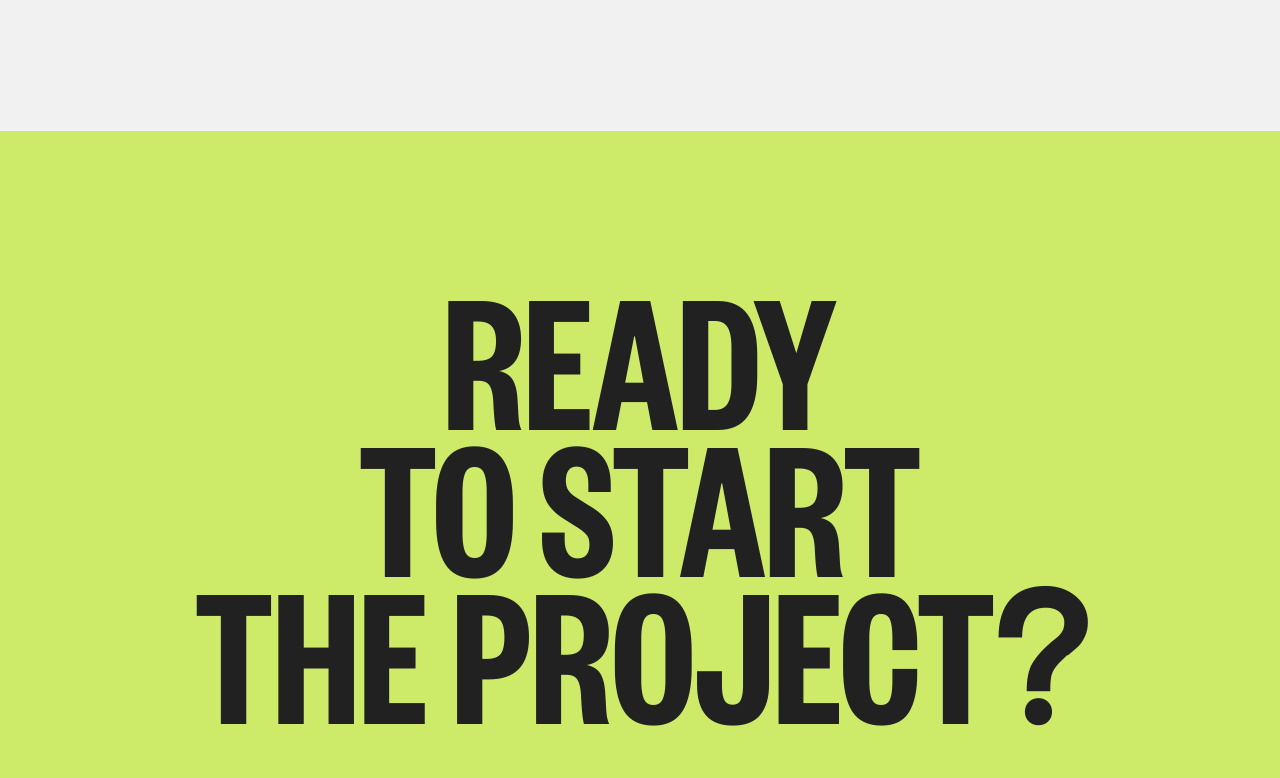
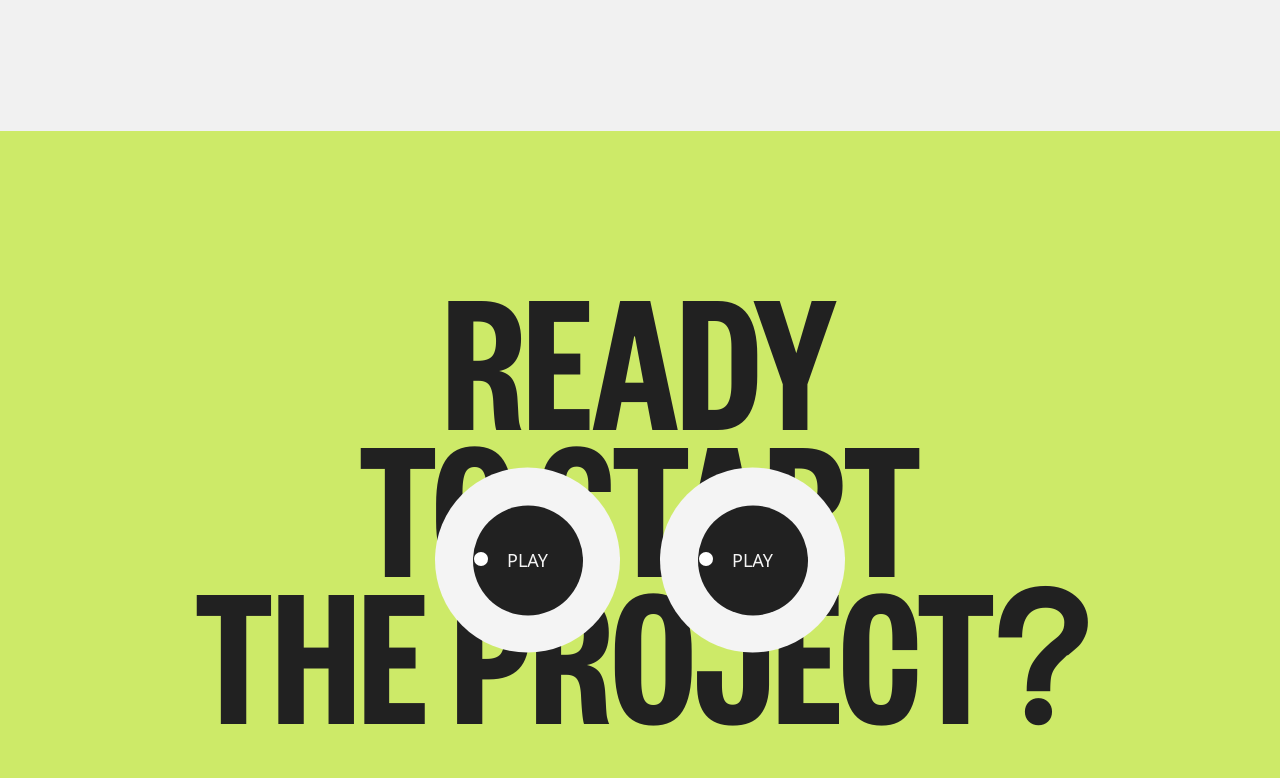
Before and after one commit to AmanMandal7/Ochi.design--Clone, a React (Vite) app: page / in a window 1280 px wide. Shown: the part 5540-6318 px from the top of the page. Built offline with nearby package versions, Linux system fonts and the light colour scheme.

Commit message:
Added the eye in the per footer

```diff
--- a/src/components/Prefooter.jsx
+++ b/src/components/Prefooter.jsx
@@ -1,13 +1,31 @@
-import React from 'react'
+import React, { useEffect, useState } from 'react'
 
 const Prefooter = () => {
+
+    const [rotate, setRotate] = useState(0);
+
+    useEffect(() => {
+      window.addEventListener("mousemove", (e)=> {
+        let mouseX = e.clientX;
+        let mouseY = e.clientY;
+
+        let deltaX =  window.innerWidth/2 - mouseX;
+        let deltaY =  window.innerHeight/2 - mouseY;
+
+        var angle = Math.atan2(deltaY, deltaX) * (180/Math.PI);
+        setRotate(angle);
+      })
+    },)
+
   return (
-    <div className='w-full min-h-screen bg-[#CDEA68]'>
+    <div className='relative w-full min-h-screen bg-[#CDEA68]'>
+
         <div className="headings font-[FoundersGrotesk] pt-[150px] text-[16vw] leading-[11.5vw] flex flex-col justify-center items-center">
             <h1 className=''>READY</h1>
             <h1>TO START</h1>
             <h1>THE PROJECT<span className='font-[NeueMontreal] text-[14vw] font-bold'>?</span></h1>
         </div>
+
         <div className="buttons py-[50px] flex flex-col justify-center items-center gap-[15px] font-[NeueMontreal]">
             <button className='uppercase px-[23px] py-[14px] bg-[#212121] text-[#fff] rounded-full flex items-center'>START THE PROJECT
                 <div className='w-[8px] h-[8px] bg-[#fff] rounded-full ml-[20px]'></div>
@@ -17,6 +35,25 @@ const Prefooter = () => {
                 <div className='w-[8px] h-[8px] bg-[#212121] rounded-full ml-[20px]'></div>
             </button>
         </div>
+
+        <div className="eyes absolute flex gap-[40px] top-1/2 left-1/2 translate-x-[-50%] translate-y-[-50%]">
+                <div className="circle-1 relative w-[185px] h-[185px] flex justify-center items-center rounded-full bg-[#F4F4F4]">
+                    <div className="black-circle absolute overflow-hidden w-[110px] h-[110px] top-[50%] left-[50%] translate-x-[-50%] translate-y-[-50%] rounded-full bg-[#212121] text-[#F4F4F4] text-[18px]">
+                        <div className="text absolute top-1/2 left-1/2 translate-x-[-50%] translate-y-[-50%]">PLAY</div>
+                        <div style={{transform: `translate(-50%, -50%) rotate(${rotate}deg)`}} className="line absolute top-1/2 left-1/2 translate-x-[-50%] translate-y-[-50%] w-full h-[17px]">
+                            <div className="w-[14px] h-[14px] rounded-full bg-[white] ml-[1.5px]"></div>
+                        </div>
+                    </div>
+                </div>
+
+                <div className="circle-2 w-[185px] h-[185px] flex justify-center items-center rounded-full bg-[#F4F4F4]">
+                    <div className="black-circle relative overflow-hidden w-[110px] h-[110px] flex justify-center items-center rounded-full bg-[#212121] text-[#F4F4F4] text-[18px]">PLAY
+                        <div style={{transform: `translate(-50%, -50%) rotate(${rotate}deg)`}} className="line absolute top-1/2 left-1/2 translate-x-[-50%] translate-y-[-50%] w-full h-[17px]">
+                            <div className="w-[14px] h-[14px] rounded-full bg-[white] ml-[1.5px]"></div>
+                        </div>
+                    </div>
+                </div>
+            </div>
     </div>
   )
 }
```
